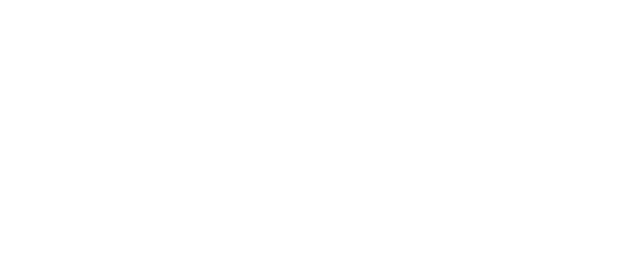
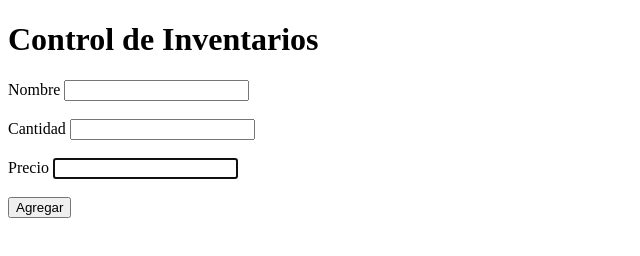
Before and after one commit to Wen3298/App-inventario, a plain HTML site: page index.html in a window 1280 px wide. Shown: the whole page, without its empty margins (0-640 px from the left). Drawn offline with Linux system fonts and the light colour scheme.

Commit message:
formulario

```diff
--- a/index.html
+++ b/index.html
@@ -3,9 +3,43 @@
 <head>
     <meta charset="UTF-8">
     <meta name="viewport" content="width=device-width, initial-scale=1.0">
-    <title>Document</title>
+    <title>Control de inventarios</title>
 </head>
 <body>
+    <h1>Control de Inventarios</h1>
+<!-- Formulario-->
+ <form >
+ <div>
+
+  <label> Nombre </label>
+ <input type="text" placeholder="" id=" Nombre"  >
+ <br>
+ <br>
+
+   <label> Cantidad </label>
+ <input type="number" placeholder="" id="Cantiadd" >
+ <br>
+ <br>
+
+     <label> Precio </label>
+ <input type="text" placeholder="" id= "Precio" required autofocus>
+ <br>
+ <br>
+ <input id="btnIngresar" type="button" value="Agregar">
+
+ </div>
+
+
+
+ </form>
+
+
+
+
+
+
+
+
 
 </body>
 </html>
```
